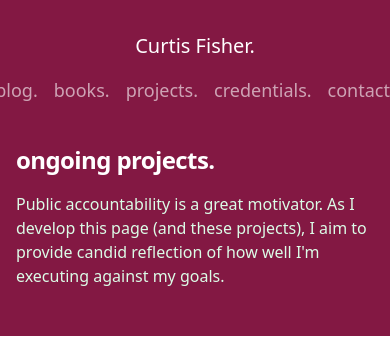
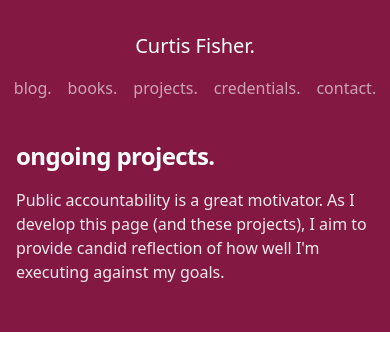
Before and after one commit to KnowIsPow/digital-garden, a Next.js app: page /projects in a window 390 px wide. Shown: the top 338 px of the page. Built offline with nearby package versions, Linux system fonts and the light colour scheme.

Commit message:
Minor design improvements for mobile and color

```diff
--- a/src/app/(sub-pages)/books/page.jsx
+++ b/src/app/(sub-pages)/books/page.jsx
@@ -24,7 +24,7 @@ export default async function BooksPage() {
         <h1 className="lowercase mb-4 text-2xl font-bold tracking-tight text-white sm:text-4xl">
           Book Recommendations.
         </h1>
-        <p className="text-green-100">
+        <p className="text-white/90">
           A priority ordered list of the books I&apos;ve read to date. Note that
           these scores are based on what current Curtis thinks of the books. At
           certain times, some of these books had a profound impact on my
--- a/src/app/(sub-pages)/contact/page.jsx
+++ b/src/app/(sub-pages)/contact/page.jsx
@@ -23,7 +23,7 @@ export default async function ContactPage() {
         <h1 className="lowercase mb-4 text-2xl font-bold tracking-tight text-white sm:text-4xl">
           Contact curtis.
         </h1>
-        <p className="text-red-100">
+        <p className="text-white/90">
           I love meeting and learning about new people around the world. No need
           to ask a question. Tell me where you are and what you&apos;re working
           on. I reply to all.
--- a/src/app/(sub-pages)/credentials/page.jsx
+++ b/src/app/(sub-pages)/credentials/page.jsx
@@ -25,7 +25,7 @@ export default async function CredentialsPage() {
         <h1 className="lowercase mb-4 text-2xl font-bold tracking-tight text-white sm:text-4xl">
           Credentials.
         </h1>
-        <p className="text-gray-100">
+        <p className="text-white/90">
           It&apos;s important to consider the believability of resources.
           I&apos;m going to share a lot of resources and experiences on this
           website, but I&apos;m not an expert on everything shared. This page
--- a/src/app/(sub-pages)/projects/page.jsx
+++ b/src/app/(sub-pages)/projects/page.jsx
@@ -28,7 +28,7 @@ export default async function ProjectsPage() {
         <h1 className="lowercase mb-4 text-2xl font-bold tracking-tight text-white sm:text-4xl">
           Ongoing Projects.
         </h1>
-        <p className="text-green-100">
+        <p className="text-white/90">
           Public accountability is a great motivator. As I develop this page
           (and these projects), I aim to provide candid reflection of how well
           I&apos;m executing against my goals.
--- a/src/app/blog/[slug]/page.jsx
+++ b/src/app/blog/[slug]/page.jsx
@@ -37,7 +37,7 @@ export default async function ArticlePage({ params }) {
         <h1 className="lowercase mb-4 text-2xl font-bold tracking-tight text-white sm:text-4xl">
           {meta.title}
         </h1>
-        <p className="text-blue-100">
+        <p className="text-white/90">
           <ArticleTime date={meta.date} /> -{" "}
           <span className="opacity-70">{meta.readingTime} Minute Read</span>
         </p>
--- a/src/app/navbar.js
+++ b/src/app/navbar.js
@@ -10,7 +10,7 @@ export function Navbar() {
       <Link href="/">
         <div className="text-xl">Curtis Fisher.</div>
       </Link>
-      <nav className="flex text-lg lowercase gap-x-4">
+      <nav className="flex md:text-lg lowercase gap-x-4">
         {[
           { name: "Blog", href: "/blog" },
           { name: "Books", href: "/books" },
```
